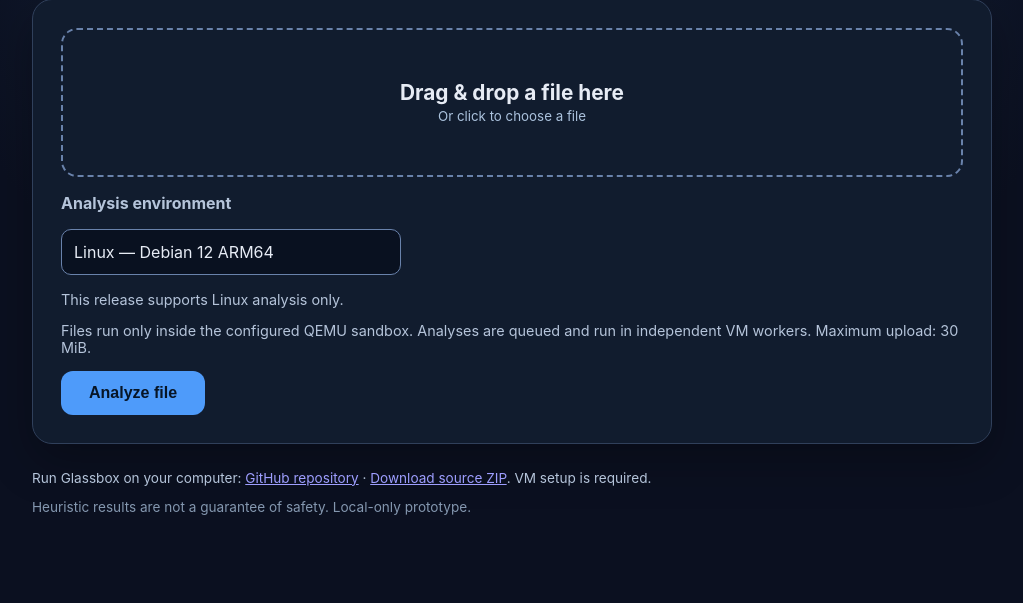
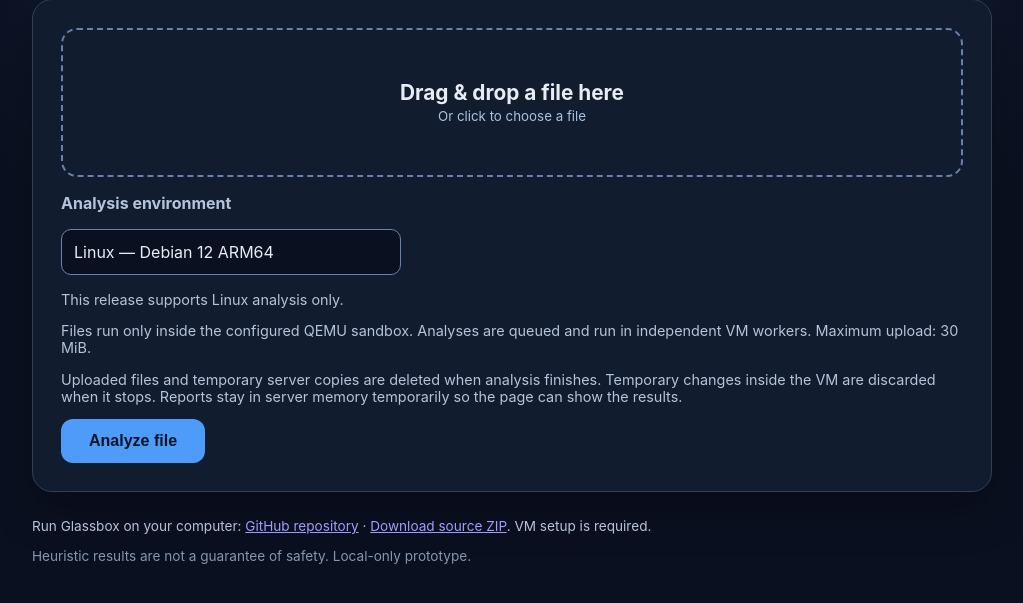
Before and after one commit to tossout1/Glassbox, a Flask app: page / in a window 1280 px wide. Shown: the part 172-775 px from the top of the page, without its empty margins (128-1151 px from the left). Run offline with Flask 3, Linux system fonts and the light colour scheme.

Commit message:
Explain upload cleanup and report retention

```diff
--- a/templates/index.html
+++ b/templates/index.html
@@ -183,6 +183,12 @@
                     Maximum upload: 30 MiB.
                 </p>
 
+                <p class="notice">
+                    Uploaded files and temporary server copies are deleted when analysis finishes.
+                    Temporary changes inside the VM are discarded when it stops.
+                    Reports stay in server memory temporarily so the page can show the results.
+                </p>
+
                 <button id="submit" type="submit">Analyze file</button>
                 <span id="working" role="status" aria-live="polite"></span>
                 <div id="progressPanel" class="progress-panel" hidden>
```
Also changed, not shown: README.md.
